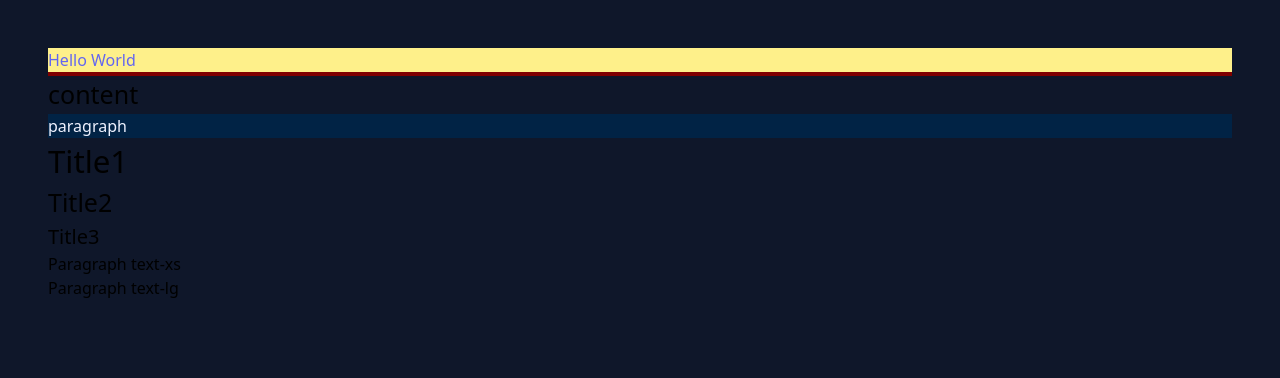
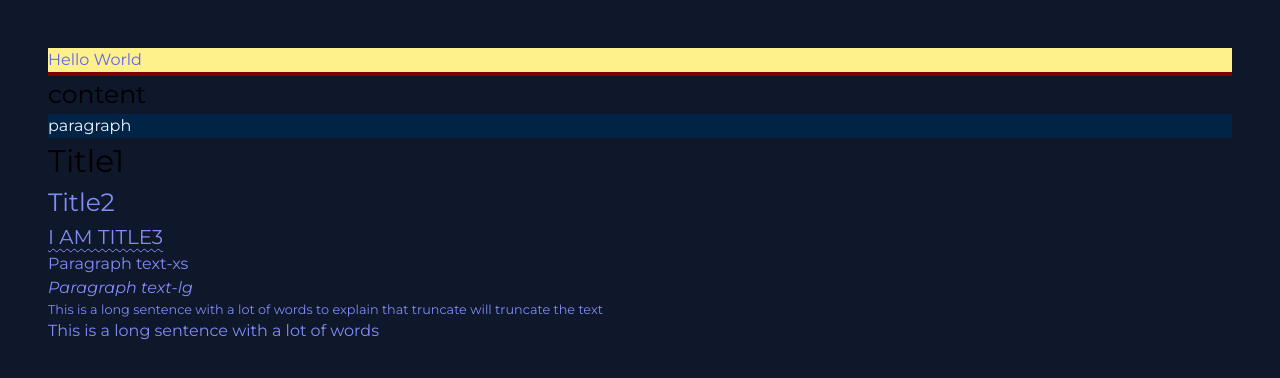
Before and after one commit to Wenying0808/website, a Next.js app: page / in a window 1280 px wide. Shown: the top 378 px of the page. Built offline with nearby package versions, Linux system fonts and the light colour scheme.

Commit message:
try out typography class

```diff
--- a/src/app/globals.css
+++ b/src/app/globals.css
@@ -1,3 +1,5 @@
+@import url("https://fonts.googleapis.com/css2?family=Montserrat:ital,wght@0,100..900;1,100..900&display=swap");
+
 @tailwind base;
 @tailwind components;
 @tailwind utilities;
@@ -5,5 +7,6 @@
 @layer base {
   html {
     @apply bg-slate-900;
+    font-family: "Montserrat", sans-serif;
   }
 }
--- a/src/app/page.tsx
+++ b/src/app/page.tsx
@@ -12,11 +12,15 @@ export default function Home() {
       <p className="bg-[#012345] text-indigo-50">
         paragraph
       </p>
-      <h1 className="text-3xl">Title1</h1>
-      <h2 className="text-2xl">Title2</h2>
-      <h3 className="text-xl">Title3</h3>
-      <p className="text-xs">Paragraph text-xs</p>
-      <p className="text-lg">Paragraph text-lg</p>
+      <h1 className="text-3xl text-indigo-400underline">Title1</h1>
+      <h2 className="text-2xl text-indigo-400">Title2</h2>
+      <h3 className="text-xl text-indigo-400 uppercase underline decoration-wavy decoration-indigo-400 decoration-1 underline-offset-4 leading-normal">I am title3</h3>
+      <p className="text-xs text-indigo-400">Paragraph text-xs</p>
+      <p className="text-lg text-indigo-400 italic">Paragraph text-lg</p>
+      <p className="text-sm text-indigo-400 truncate">This is a long sentence with a lot of words to explain that truncate will truncate the text</p>
+      <div className="whitespace-normal">
+        <p className="text-indigo-400">This is a long sentence with a lot of words</p>
+      </div>
     </div>
   );
 }
```
